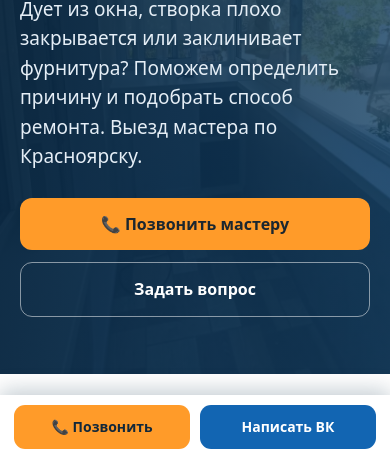
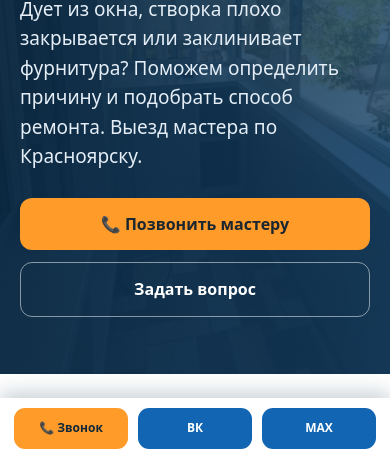
Before and after one commit to alekalek88312-sys/prookna24, a plain HTML site: page remont-okon.html in a window 390 px wide. Shown: the part 385-842 px from the top of the page. Drawn offline with Linux system fonts and the light colour scheme.

Commit message:
Добавить MAX в быстрые контакты на remont-okon.html

```diff
--- a/remont-okon.html
+++ b/remont-okon.html
@@ -20,7 +20,7 @@
 .gallery-3{display:grid;grid-template-columns:repeat(3,1fr);gap:16px;margin-top:25px}.gallery-3 figure{margin:0;border:1px solid #dce6ef;border-radius:16px;overflow:hidden;background:#fff}.gallery-3 img{height:250px;width:100%;object-fit:cover;display:block}.gallery-3 figcaption{padding:11px 14px;font-weight:700}
 .nextlinks{display:flex;flex-wrap:wrap;gap:10px;margin-top:19px}.nextlinks a{display:inline-block;border:1px solid #d5e6f4;background:white;color:#1265b2;border-radius:12px;padding:11px 15px;font-weight:750}
 .sticky-mobile{display:none}
-@media(max-width:740px){.navrow .wrap{padding:0 10px}.navbar{padding:7px 10px}.service-grid,.gallery-3{grid-template-columns:1fr}.gallery-3 img{height:260px}.service-hero{padding:46px 0 57px}.sticky-mobile{position:fixed;bottom:0;left:0;right:0;display:flex;gap:10px;background:#fff;z-index:8;box-shadow:0 -4px 22px #082a4540;padding:10px 14px max(10px,env(safe-area-inset-bottom));}.sticky-mobile a{flex:1;text-align:center;border-radius:11px;padding:11px 10px;font-size:14px;font-weight:850;background:#1265b2;color:white}.sticky-mobile a:first-child{background:#ff9b29;color:#12283a}body{padding-bottom:68px}}
+@media(max-width:740px){.navrow .wrap{padding:0 10px}.navbar{padding:7px 10px}.service-grid,.gallery-3{grid-template-columns:1fr}.gallery-3 img{height:260px}.service-hero{padding:46px 0 57px}.sticky-mobile{position:fixed;bottom:0;left:0;right:0;display:flex;gap:10px;background:#fff;z-index:8;box-shadow:0 -4px 22px #082a4540;padding:10px 14px max(10px,env(safe-area-inset-bottom));}.sticky-mobile a{flex:1;min-width:0;text-align:center;border-radius:11px;padding:11px 3px;font-size:12px;font-weight:850;background:#1265b2;color:white;white-space:nowrap}.sticky-mobile a:first-child{background:#ff9b29;color:#12283a}body{padding-bottom:68px}}
 </style><script type="application/ld+json">{"@context": "https://schema.org", "@type": "Service", "name": "Ремонт и регулировка пластиковых окон в Красноярске", "description": "Ремонт и регулировка пластиковых окон в Красноярске от 500 ₽. Устранение продувания, замена уплотнителей, ремонт фурнитуры. Выезд мастера. Телефон +7 923 335-24-54.", "areaServed": {"@type": "City", "name": "Красноярск"}, "provider": {"@type": "Organization", "name": "ПроОкна24", "telephone": "+79233352454", "url": "https://alekalek88312-sys.github.io/prookna24/"}}</script>
 <!-- Yandex.Metrika counter -->
 <script type="text/javascript">
@@ -50,6 +50,6 @@ document.addEventListener("click",function(event){
 <section class="bg"><div class="wrap"><h2>Как заказать</h2><p class="muted">Согласуем работы до начала выполнения заказа.</p><div class="grid"><article class="tile"><h3>1. Опишите симптомы: где дует, что заедает, как открывается створка.</h3></article><article class="tile"><h3>2. Обсудим время выезда и осмотр конструкции.</h3></article><article class="tile"><h3>3. После определения причины согласуем объём и стоимость работ.</h3></article></div></div></section>
 <section><div class="wrap"><h2>Примеры выполненных работ</h2><p class="muted">Реальные фотографии из портфолио «ПроОкна24».</p><div class="gallery-3"><figure><a href="images/balcony-interior-1.webp" target="_blank" rel="noopener"><img src="images/balcony-interior-1.webp" alt="Остеклённый балкон — работа ПроОкна24" loading="lazy" width="540" height="360"></a><figcaption>Остеклённый балкон</figcaption></figure><figure><a href="images/mosquito-screen.webp" target="_blank" rel="noopener"><img src="images/mosquito-screen.webp" alt="Москитная сетка — работа ПроОкна24" loading="lazy" width="540" height="360"></a><figcaption>Москитная сетка</figcaption></figure><figure><a href="images/balcony-white.webp" target="_blank" rel="noopener"><img src="images/balcony-white.webp" alt="Остекление балкона — работа ПроОкна24" loading="lazy" width="540" height="360"></a><figcaption>Остекление балкона</figcaption></figure></div><div class="actions"><a class="btn blue" href="index.html#works">Смотреть все 13 фотографий</a></div></div></section>
 <section class="bg"><div class="wrap"><h2>Частые вопросы</h2><div class="faq"><details><summary>Сколько стоит регулировка окна?</summary><p>Стоимость начинается от 500 ₽. Точную сумму назовём после уточнения неисправности и объёма работ.</p></details><details><summary>Что делать, если из окна дует?</summary><p>Позвоните и опишите, откуда поступает холодный воздух. Причина может быть связана с прижимом, уплотнителем или фурнитурой.</p></details><details><summary>Можно ли вызвать мастера в Красноярске?</summary><p>Да, работаем с выездом к клиенту по Красноярску. Возможность выезда в пригород уточните по телефону.</p></details></div></div></section>
-<section><div class="wrap"><div class="strip"><div><h2>Обсудим вашу задачу?</h2><p>Позвоните, опишите проблему или пришлите фотографии — подскажем дальнейшие действия.</p></div><a class="btn" href="tel:+79233352454">Позвонить</a></div><div class="nextlinks"><a href="https://vk.ru/prooknakrsk" target="_blank" rel="noopener">Написать ВКонтакте</a><a href="mailto:Krasnoyarsk-retail@yandex.ru">Написать на почту</a></div><h3>Другие услуги</h3><div class="nextlinks"><a href="okna-pvh.html">Изготовление и установка окон ПВХ</a><a href="balkony.html">Остекление балконов и лоджий</a><a href="alyuminievye-konstrukcii.html">Алюминиевые конструкции</a><a href="osteklenie-verand.html">Остекление веранд, террас и загородных домов</a></div></div></section></main>
+<section><div class="wrap"><div class="strip"><div><h2>Обсудим вашу задачу?</h2><p>Позвоните, опишите проблему или пришлите фотографии — подскажем дальнейшие действия.</p></div><a class="btn" href="tel:+79233352454">Позвонить</a></div><div class="nextlinks"><a href="https://vk.ru/prooknakrsk" target="_blank" rel="noopener">Написать ВКонтакте</a><a href="https://max.ru/channel_ProOkna24" target="_blank" rel="noopener">Наш канал в MAX</a><a href="mailto:Krasnoyarsk-retail@yandex.ru">Написать на почту</a></div><h3>Другие услуги</h3><div class="nextlinks"><a href="okna-pvh.html">Изготовление и установка окон ПВХ</a><a href="balkony.html">Остекление балконов и лоджий</a><a href="alyuminievye-konstrukcii.html">Алюминиевые конструкции</a><a href="osteklenie-verand.html">Остекление веранд, террас и загородных домов</a></div></div></section></main>
 <footer><div class="wrap footerinner"><span>© <span id="year"></span> ПроОкна24 · Красноярск</span><span><a href="index.html">На главную</a> · <a href="index.html#request">Контакты</a></span></div></footer>
-<div class="sticky-mobile"><a href="tel:+79233352454">📞 Позвонить</a><a href="https://vk.ru/prooknakrsk">Написать ВК</a></div><script>document.getElementById('year').textContent=new Date().getFullYear();</script></body></html>
+<div class="sticky-mobile" aria-label="Быстрая связь"><a href="tel:+79233352454" aria-label="Позвонить ПроОкна24">📞 Звонок</a><a href="https://vk.ru/prooknakrsk" target="_blank" rel="noopener" aria-label="Открыть ПроОкна24 ВКонтакте">ВК</a><a href="https://max.ru/channel_ProOkna24" target="_blank" rel="noopener" aria-label="Открыть канал ПроОкна24 в MAX">MAX</a></div><script>document.getElementById('year').textContent=new Date().getFullYear();</script></body></html>
```
